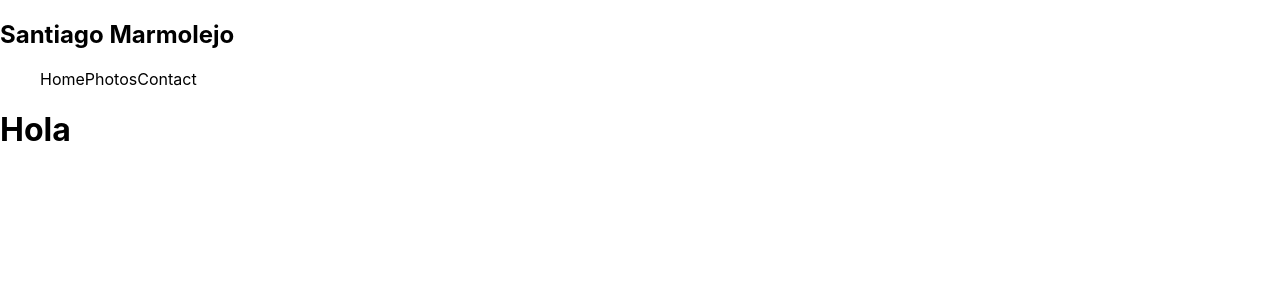
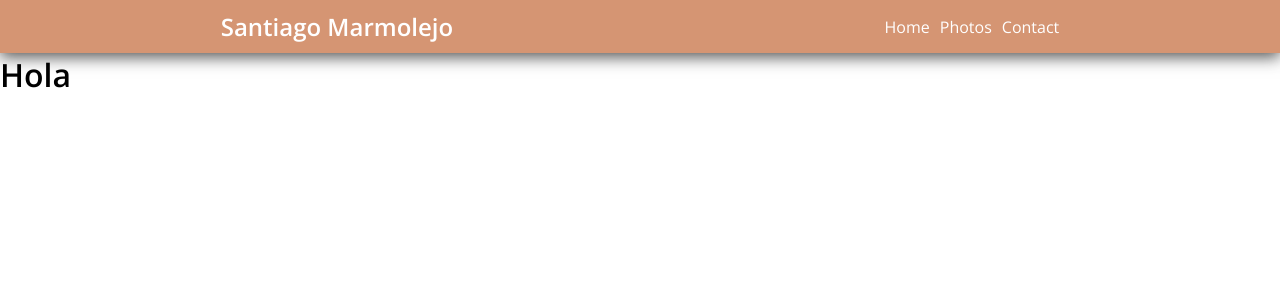
Before and after one commit to santiagomarmolejo/React-Portfolio, a React (Create React App) app: page / in a window 1280 px wide. Shown: the top 300 px of the page. Built offline with nearby package versions, Linux system fonts and the light colour scheme.

Commit message:
Created Header CSS module

```diff
--- a/src/App.css
+++ b/src/App.css
@@ -1,38 +1,12 @@
-.App {
-  text-align: center;
+@import url('https://fonts.googleapis.com/css2?family=Open+Sans:ital,wght@0,300;0,600;1,300;1,600&display=swap');
+
+:root {
+  --main-color: #d59573;
+  --main-color-hover: #c07d58;
 }
 
-.App-logo {
-  height: 40vmin;
-  pointer-events: none;
+* {
+  margin: 0;
+  padding: 0;
+  font-family: 'Open Sans', sans-serif;
 }
-
-@media (prefers-reduced-motion: no-preference) {
-  .App-logo {
-    animation: App-logo-spin infinite 20s linear;
-  }
-}
-
-.App-header {
-  background-color: #282c34;
-  min-height: 100vh;
-  display: flex;
-  flex-direction: column;
-  align-items: center;
-  justify-content: center;
-  font-size: calc(10px + 2vmin);
-  color: white;
-}
-
-.App-link {
-  color: #61dafb;
-}
-
-@keyframes App-logo-spin {
-  from {
-    transform: rotate(0deg);
-  }
-  to {
-    transform: rotate(360deg);
-  }
-}
--- a/src/components/Header.js
+++ b/src/components/Header.js
@@ -1,4 +1,5 @@
 import React from 'react';
+import style from './Header.module.css'
 
 const Header = (props) => {
     return (<div>
@@ -6,9 +7,9 @@ const Header = (props) => {
             <h2>Santiago Marmolejo</h2>
             <nav>
                 <ul>
-                    <a class="nav-item" >Home</a>
-                    <a class="nav-item" >Photos</a>
-                    <a class="nav-item" >Contact</a>
+                    <a className= {style.nav_item} >Home</a>
+                    <a className= {style.nav_item} >Photos</a>
+                    <a className= {style.nav_item} >Contact</a>
                 </ul>
             </nav>
         </header>
--- /dev/null
+++ b/src/components/Header.module.css
@@ -0,0 +1,40 @@
+:root {
+    --main-color: #d59573;
+    --main-color-hover: #c07d58;
+}
+
+header {
+    background: var(--main-color);
+    display: flex;
+    flex-direction: row;
+    flex-wrap: nowrap;
+    justify-content: space-around;
+    align-items: center;
+    padding: 10px;
+    box-shadow: 0px 4px 15px rgba(46, 46, 46, 0.83);
+}
+
+header>h2 {
+    font-weight: 600;
+    color: white;
+}
+
+header>h2 {
+    font-weight: 600;
+    color: white;
+}
+
+nav {
+    display: inline;
+}
+
+.nav_item {
+    color: white;
+    margin-left: 10px;
+    text-decoration: none;
+    transition: 0.15s;
+}
+
+.nav_item:hover {
+    color: #ff620e;
+}
```
